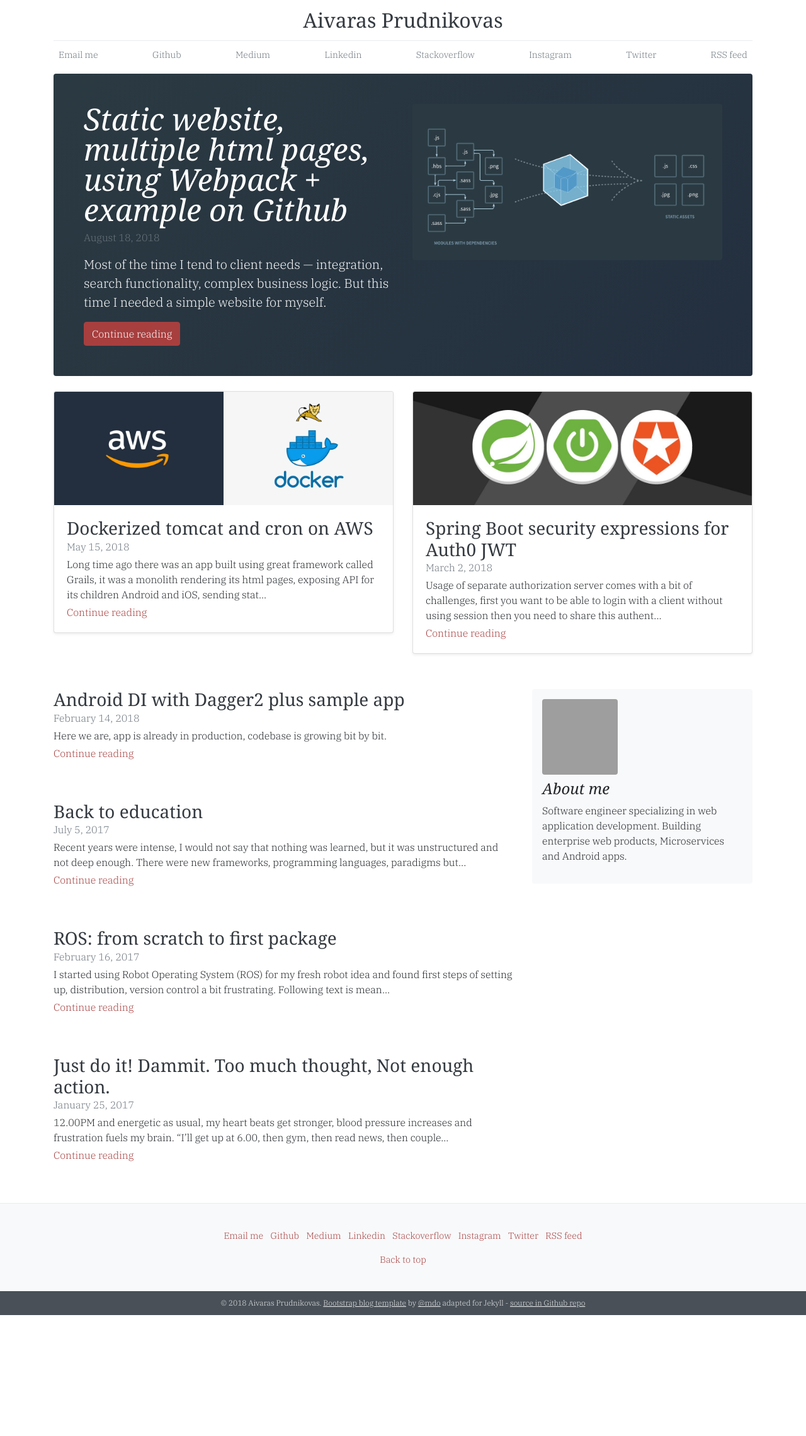
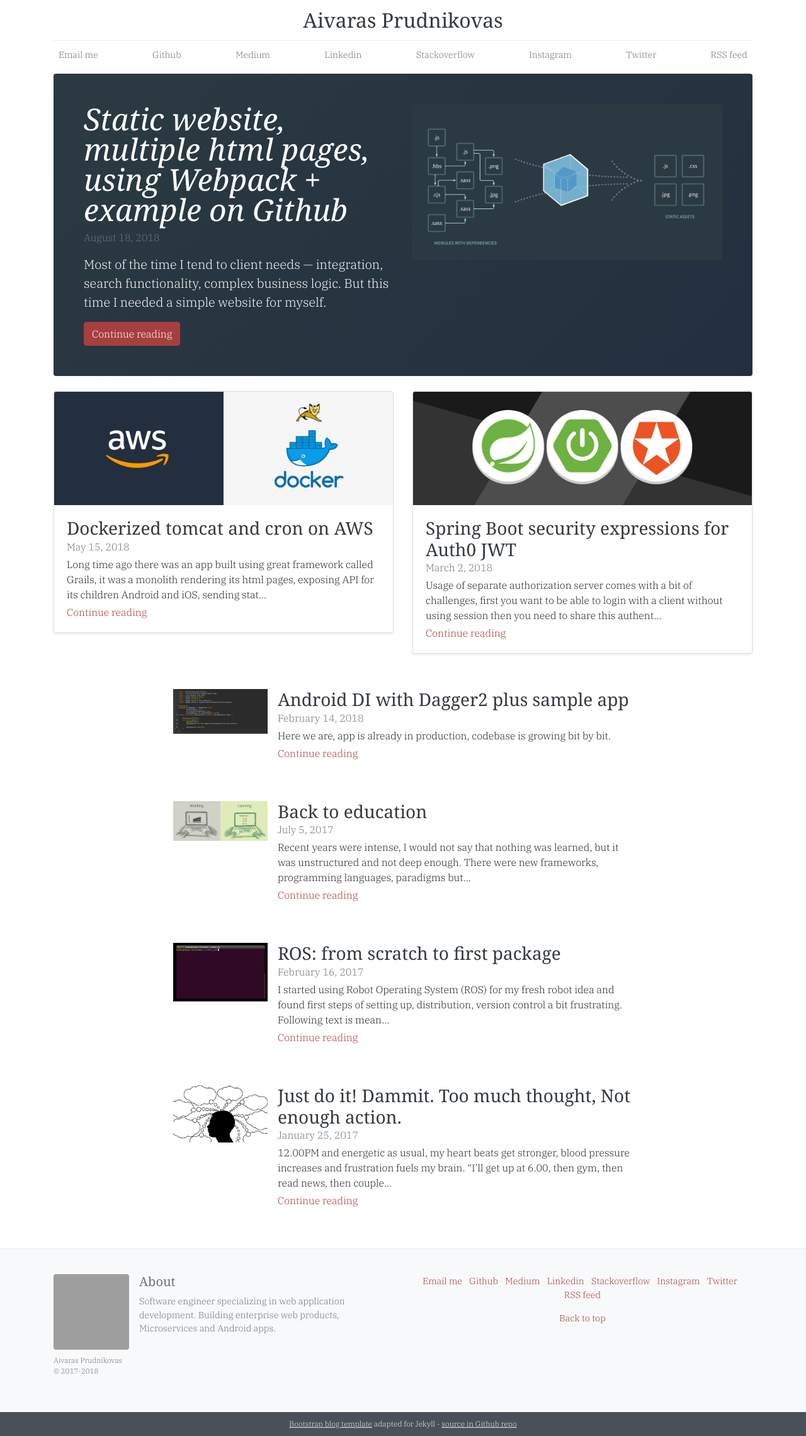
Before and after one commit to ivarprudnikov/ivarprudnikov.com, a Jekyll site: the page built from index.html, in a window 1280 px wide. Shown: the whole page at 63% size. Built offline with Jekyll 4.4.1, drawn with Linux system fonts in a browser that asks for light colours; before the commit the page ends 2088 px from its top, so only the background shows below that; grey boxes are pictures that could not be loaded.

Commit message:
move 'about me' to footer and add images to rest of articles on homepage

```diff
--- a/_layouts/default.html
+++ b/_layouts/default.html
@@ -34,6 +34,33 @@
 </div>
 
 <footer class="blog-footer">
+  <div class="container">
+    <div class="row">
+      <div class="col-12 col-md-6">
+
+        <div class="d-flex flex-md-row">
+
+          <div class="flex-auto flex-column align-items-start">
+            <img class="rounded mx-auto mb-2 img-fluid"
+                 alt="Avatar"
+                 src="{{ site.avatar }}"
+                 width="120"
+                 height="120"/>
+            <small class="d-block text-muted">{{ site.name }}</small>
+            <small class="d-block mb-3 text-muted">&copy; 2017-{{ "now" | date: "%Y" }}</small>
+          </div>
+
+          <div class="d-flex flex-column align-items-start ml-3">
+            <h5>About</h5>
+            <p>{{ site.description }}</p>
+          </div>
+
+        </div>
+
+      </div>
+
+      <div class="col-12 col-md-6 text-center">
+
         <ul class="list-inline">
           {% for external_link in site.external_links %}
           <li class="list-inline-item">
@@ -41,21 +68,21 @@
           </li>
           {% endfor %}
         </ul>
-
         <p>
           <a href="#">Back to top</a>
         </p>
+      </div>
+    </div>
+  </div>
 </footer>
+
 <footer class="blog-footer-secondary">
   <div class="container text-sm-center">
-    <span>&copy; {{ "now" | date: "%Y" }} {{ site.name }}.</span>
     <span>
-        <a href="http://getbootstrap.com/docs/4.1/examples/blog/">Bootstrap blog template</a> by <a
-      href="https://twitter.com/mdo">@mdo</a> adapted for Jekyll - <a
-      href="https://github.com/ivarprudnikov/ivarprudnikov.com">source in Github repo</a>
+        <a href="http://getbootstrap.com/docs/4.1/examples/blog/">Bootstrap blog template</a>
+      adapted for Jekyll - <a href="https://github.com/ivarprudnikov/ivarprudnikov.com">source in Github repo</a>
     </span>
   </div>
-
 </footer>
 
 {% include analytics.html %}
--- a/index.html
+++ b/index.html
@@ -74,7 +74,7 @@ layout: default
 {% endif %}
 
 <div class="row">
-  <div class="col-md-8 blog-main">
+  <div class="col-lg-10 offset-lg-1 col-xl-8 offset-xl-2 blog-main">
 
     {% if site.posts.size > 3 %}
 
@@ -86,12 +86,25 @@ layout: default
 
         {% if i < sz %}
         <div class="blog-post">
+
+          <div class="d-flex flex-column flex-md-row">
+
+            {% if site.posts[i].image %}
+              <div class="flex-auto mr-3 mb-3">
+                <img width="150" src="{{ site.posts[i].image | prepend: site.baseurl }}">
+              </div>
+            {% endif %}
+
+            <div class="d-flex flex-column align-items-start">
               <h3 class="mb-0">
                 <a class="text-dark" href="{{ site.posts[i].url | prepend: site.baseurl }}">{{ site.posts[i].title }}</a>
               </h3>
               <div class="mb-1 text-muted">{{ site.posts[i].date | date: "%B %e, %Y" }}</div>
               <div class="mb-1">{{ site.posts[i].excerpt | strip_html | strip_newlines | truncate: excerpt_max_len }}</div>
               <a href="{{ site.posts[i].url | prepend: site.baseurl }}">Continue reading</a>
+            </div>
+          </div>
+
         </div>
         {% endif %}
 
@@ -103,15 +116,4 @@ layout: default
 
   </div>
 
-  <aside class="col-md-4 blog-sidebar">
-    <div class="p-3 mb-5 bg-light rounded">
-      <img class="rounded mx-auto mb-2"
-           alt="Avatar"
-           src="{{ site.avatar }}"
-           width="120"
-           height="120"/>
-      <h4 class="font-italic">About me</h4>
-      <p class="">{{ site.description }}</p>
 </div>
-  </aside><!-- /.blog-sidebar -->
-</div>
--- a/style.scss
+++ b/style.scss
@@ -196,7 +196,6 @@ h1, h2, h3, h4, h5, h6 {
   font-size: 0.9rem;
   padding: 2.5rem 0.5rem;
   color: $gray-600;
-  text-align: center;
   background-color: $gray-100;
   border-top: .05rem solid $gray-200;
 }
```
Lines whose indentation alone changed are shown as unchanged.
